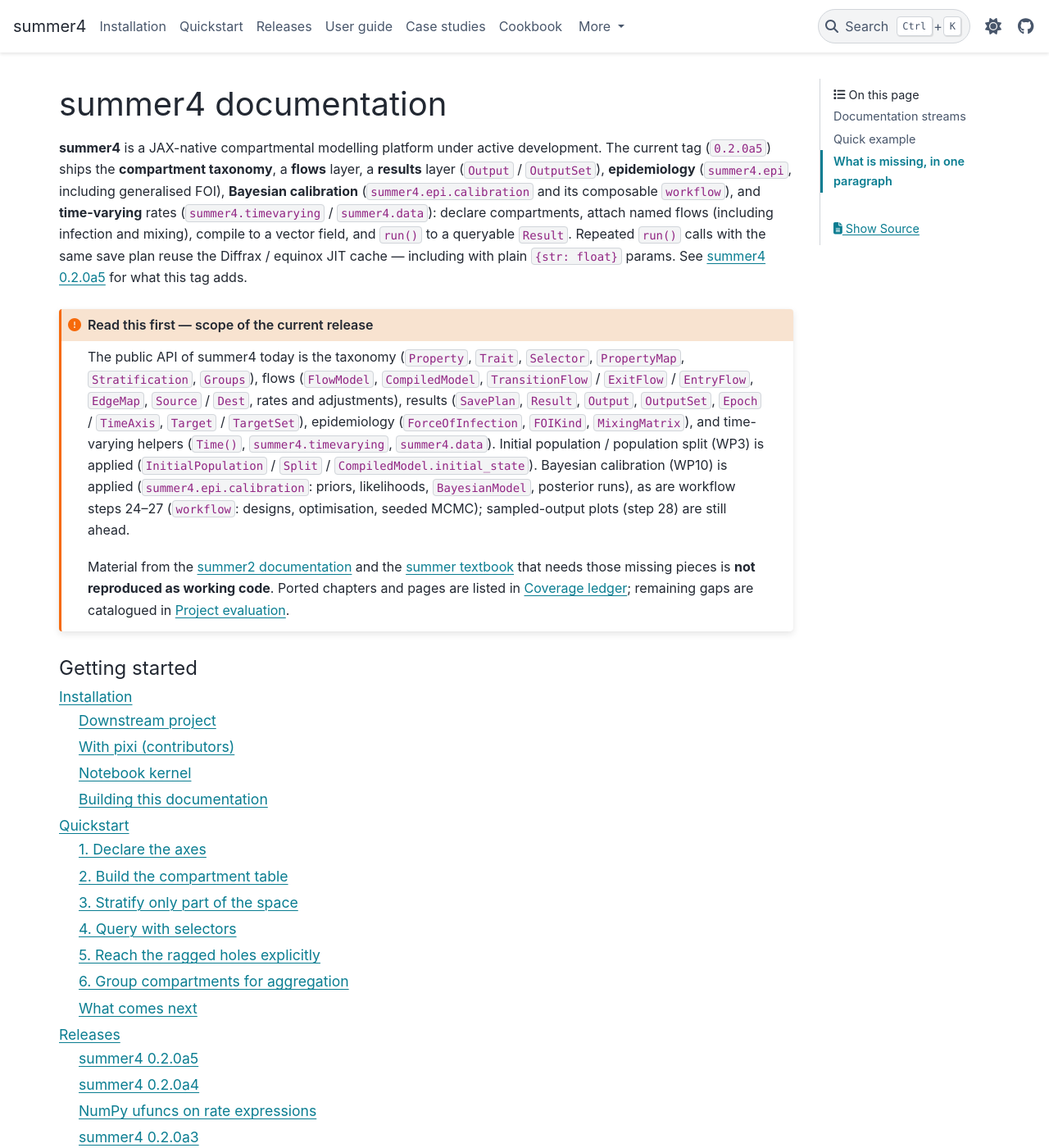
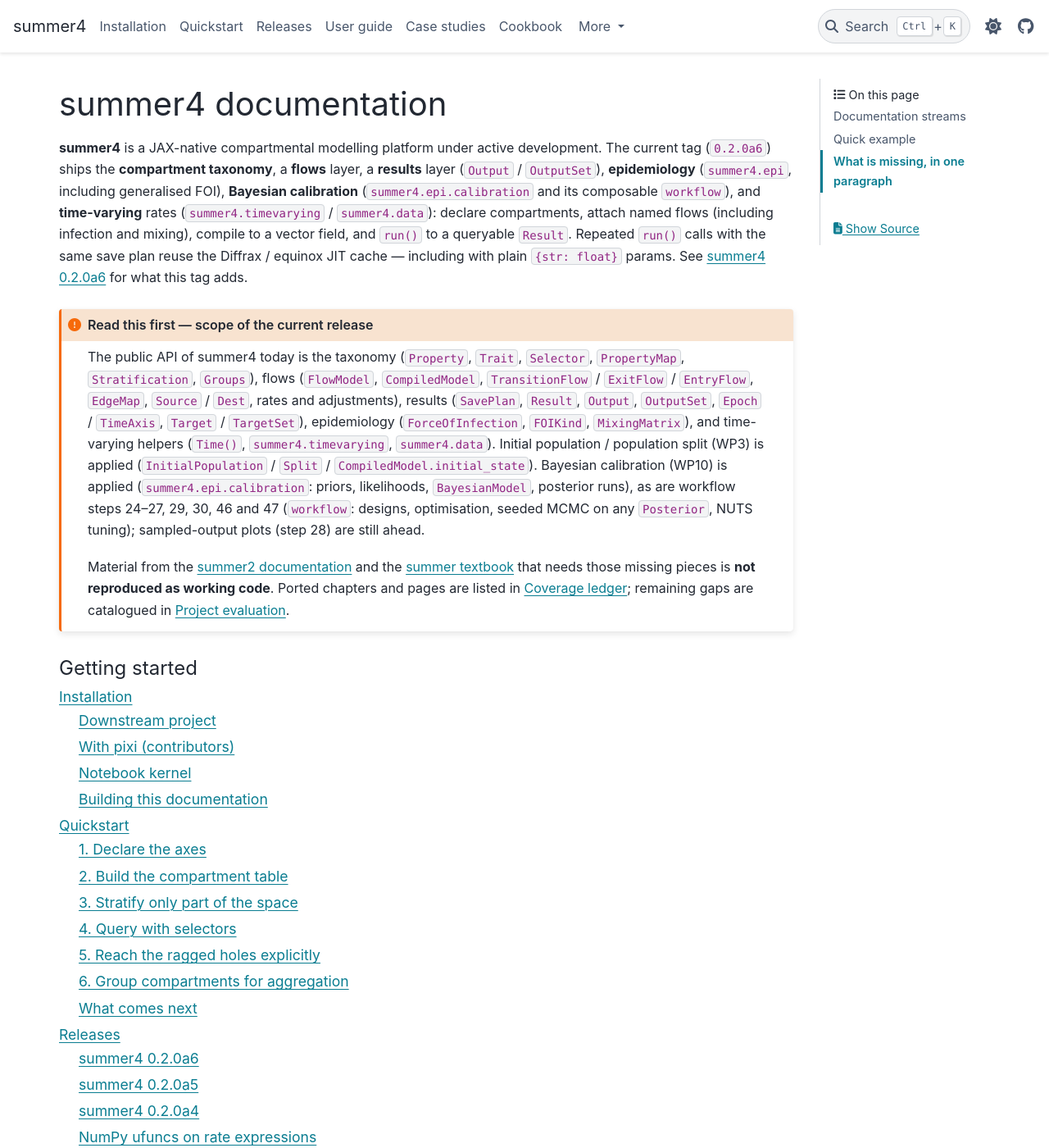
Before and after one commit to monash-emu/summer4, a Sphinx documentation site: the page built from docs/index.md, in a window 1280 px wide and 1400 px high. Shown: the whole window at 82% size. Built offline with Sphinx 7.4.7 and the PyData theme 0.15.4, drawn with Linux system fonts in a browser that asks for light colours.

Commit message:
Release summer4 0.2.0a6 with the lazy-idiom bridges, any-Posterior calibration and NUTS tuning.
Co-Authored-By: Claude <noreply@anthropic.com>

````diff
--- a/docs/conf.py
+++ b/docs/conf.py
@@ -13,8 +13,8 @@ os.environ["PYTHONPATH"] = _project_root + os.pathsep + os.environ.get("PYTHONPA
 project = "summer4"
 copyright = "2026, Monash EMU"
 author = "Monash EMU"
-release = "0.2.0a5"
-version = "0.2.0a5"
+release = "0.2.0a6"
+version = "0.2.0a6"
 
 extensions = [
     "myst_nb",
--- a/docs/index.md
+++ b/docs/index.md
@@ -1,7 +1,7 @@
 # summer4 documentation
 
 **summer4** is a JAX-native compartmental modelling platform under active
-development. The current tag (`0.2.0a5`) ships the **compartment taxonomy**, a
+development. The current tag (`0.2.0a6`) ships the **compartment taxonomy**, a
 **flows** layer, a **results** layer (`Output` / `OutputSet`), **epidemiology**
 (`summer4.epi`, including generalised FOI), **Bayesian calibration**
 (`summer4.epi.calibration` and its composable `workflow`), and **time-varying** rates
@@ -9,7 +9,7 @@ development. The current tag (`0.2.0a5`) ships the **compartment taxonomy**, a
 flows (including infection and mixing), compile to a vector field, and `run()`
 to a queryable `Result`. Repeated `run()` calls with the same save plan reuse
 the Diffrax / equinox JIT cache — including with plain `{str: float}` params.
-See {doc}`releases/v0.2.0a5` for what this tag adds.
+See {doc}`releases/v0.2.0a6` for what this tag adds.
 
 ```{admonition} Read this first — scope of the current release
 :class: important
@@ -24,9 +24,9 @@ The public API of summer4 today is the taxonomy (`Property`, `Trait`,
 `summer4.data`). Initial population / population split (WP3) is applied
 (`InitialPopulation` / `Split` / `CompiledModel.initial_state`). Bayesian
 calibration (WP10) is applied (`summer4.epi.calibration`: priors,
-likelihoods, `BayesianModel`, posterior runs), as are workflow steps 24–27
-(`workflow`: designs, optimisation, seeded MCMC); sampled-output plots
-(step 28) are still ahead.
+likelihoods, `BayesianModel`, posterior runs), as are workflow steps 24–27,
+29, 30, 46 and 47 (`workflow`: designs, optimisation, seeded MCMC on any
+`Posterior`, NUTS tuning); sampled-output plots (step 28) are still ahead.
 
 Material from the [summer2 documentation](https://summer2.readthedocs.io) and
 the [summer textbook](https://github.com/monash-emu/summer-textbook) that needs
--- a/pyproject.toml
+++ b/pyproject.toml
@@ -1,6 +1,6 @@
 [project]
 name = "summer4"
-version = "0.2.0a5"
+version = "0.2.0a6"
 description = "JAX-native compartmental modelling platform"
 readme = "README.md"
 requires-python = ">=3.13"
````
Also changed, not shown: CHANGELOG.md (+63 -0 lines), README.md (+1 -1 lines), docs/evaluation/coverage-ledger.md (+3 -3 lines), docs/evaluation/tb-ports.md (+2 -2 lines), docs/getting-started/installation.md (+3 -3 lines), docs/releases/index.md (+2 -0 lines), docs/releases/v0.2.0a6.md (added, +76 -0 lines).
